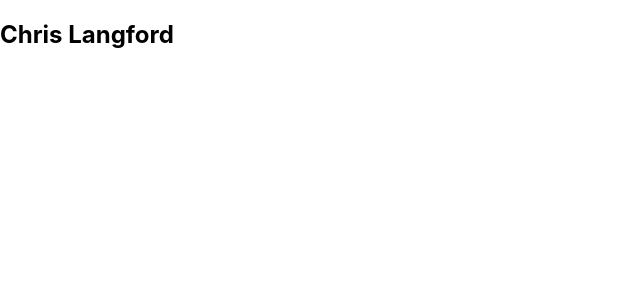
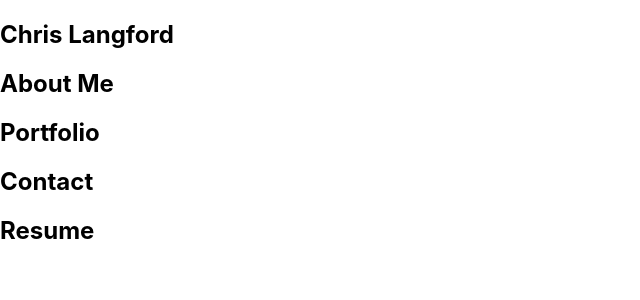
Before and after one commit to strayfrozen/My-React-Portfolio, a React (Create React App) app: page / in a window 1280 px wide. Shown: the top 300 px of the page, without its empty margins (0-640 px from the left). Built offline with nearby package versions, Linux system fonts and the light colour scheme.

Commit message:
set up basic nav component

```diff
--- a/src/App.js
+++ b/src/App.js
@@ -1,12 +1,14 @@
 import logo from './logo.svg';
 import './App.css';
 import Header from './components/Header';
+import Navigation from './components/Navigation';
 function App() {
 
   return (
     <div>
       <main>
         <Header></Header>
+        <Navigation></Navigation>
       </main>
     </div>
   );
--- a/src/components/Navigation/index.js
+++ b/src/components/Navigation/index.js
@@ -0,0 +1,15 @@
+import React from 'react';
+
+function Nav() {
+
+  return (
+    <nav>
+        <h2>About Me</h2>
+        <h2>Portfolio</h2>
+        <h2>Contact</h2>
+        <h2>Resume</h2>
+    </nav>
+  );
+}
+
+export default Nav;
```
